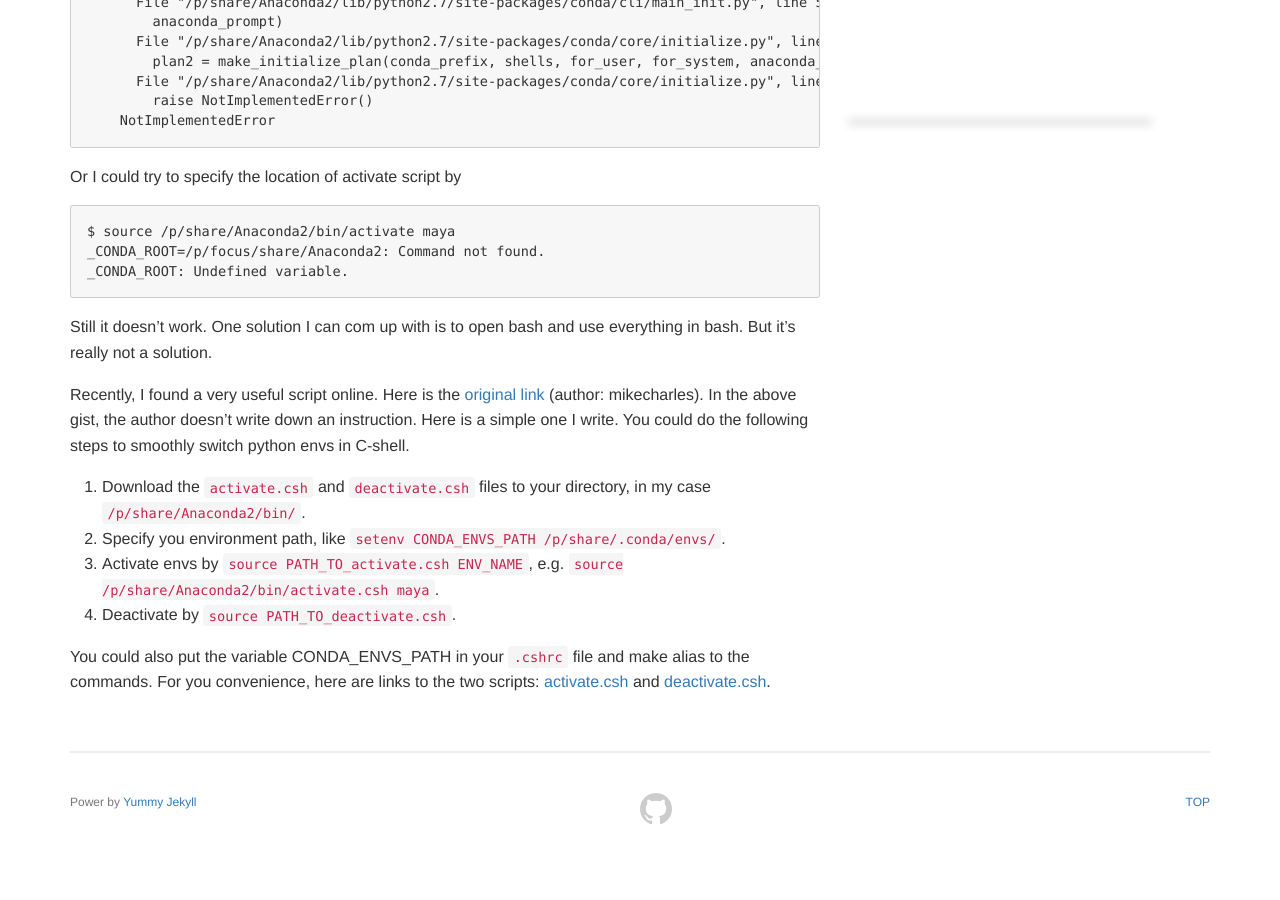
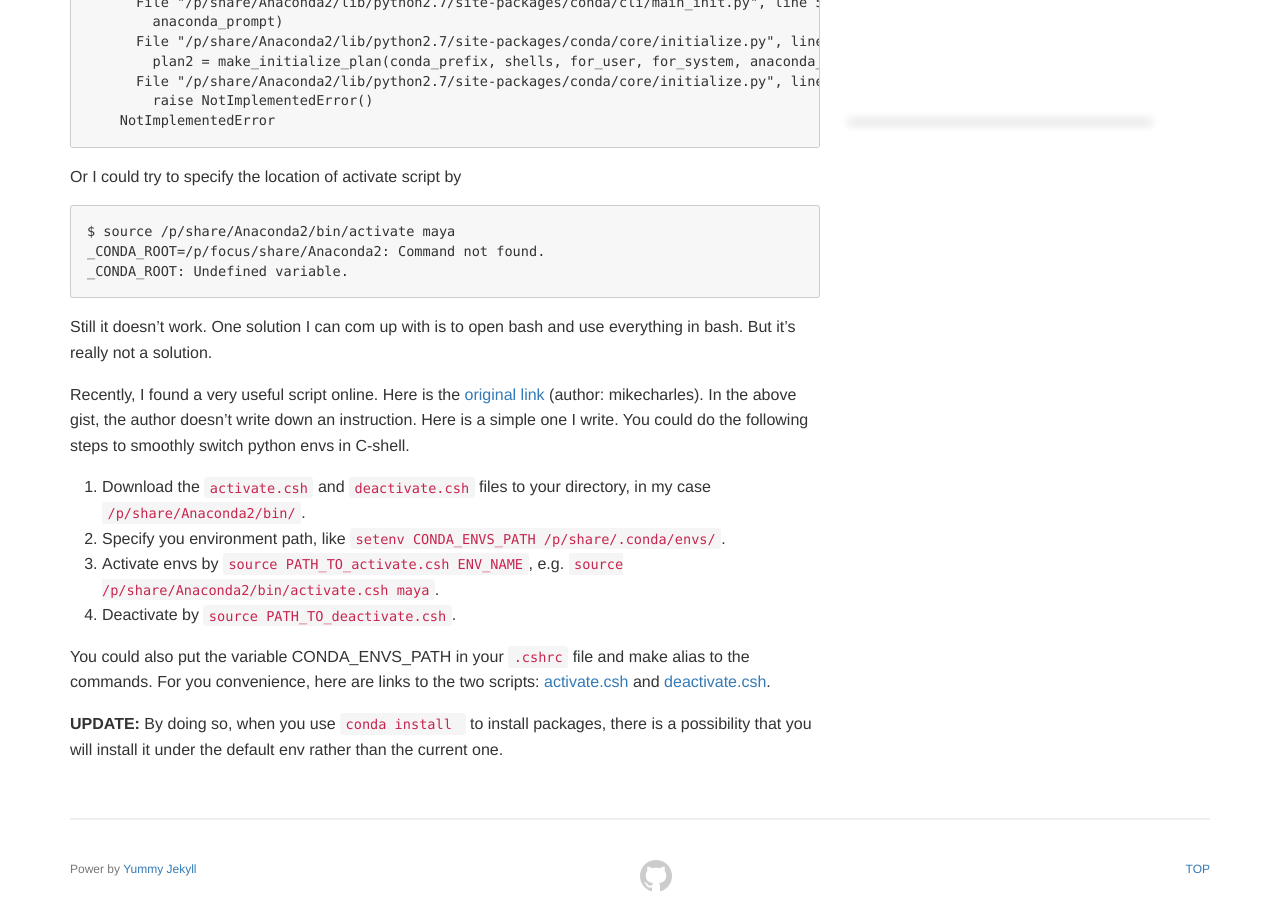
Before and after one commit to zhucaoxiang/zhucaoxiang.github.io, a Jekyll site: the page built from _posts/2019-02-20-Use-Conda-Activate-in-C-Shell.md, in a window 1280 px wide and 900 px high, scrolled down 1442 px. Built offline with Jekyll 4.4.1, drawn with Linux system fonts in a browser that asks for light colours; our own code applies the rules of GitHub Pages for plain Markdown files; comment, search, counter and statistics services are not loaded; before the commit the page ends 2275 px from its top, so only the background shows below that.

Commit message:
Update 2019-02-20-Use-Conda-Activate-in-C-Shell.md

```diff
--- a/_posts/2019-02-20-Use-Conda-Activate-in-C-Shell.md
+++ b/_posts/2019-02-20-Use-Conda-Activate-in-C-Shell.md
@@ -75,3 +75,5 @@ You could do the following steps to smoothly switch python envs in C-shell.
 
 You could also put the variable CONDA_ENVS_PATH in your `.cshrc` file and make alias to the commands.
 For you convenience, here are links to the two scripts: [activate.csh](/assets/files/activate.csh) and [deactivate.csh](/assets/files/deactivate.csh).
+
+__UPDATE:__ By doing so, when you use `conda install ` to install packages, there is a possibility that you will install it under the default env rather than the current one.
```
